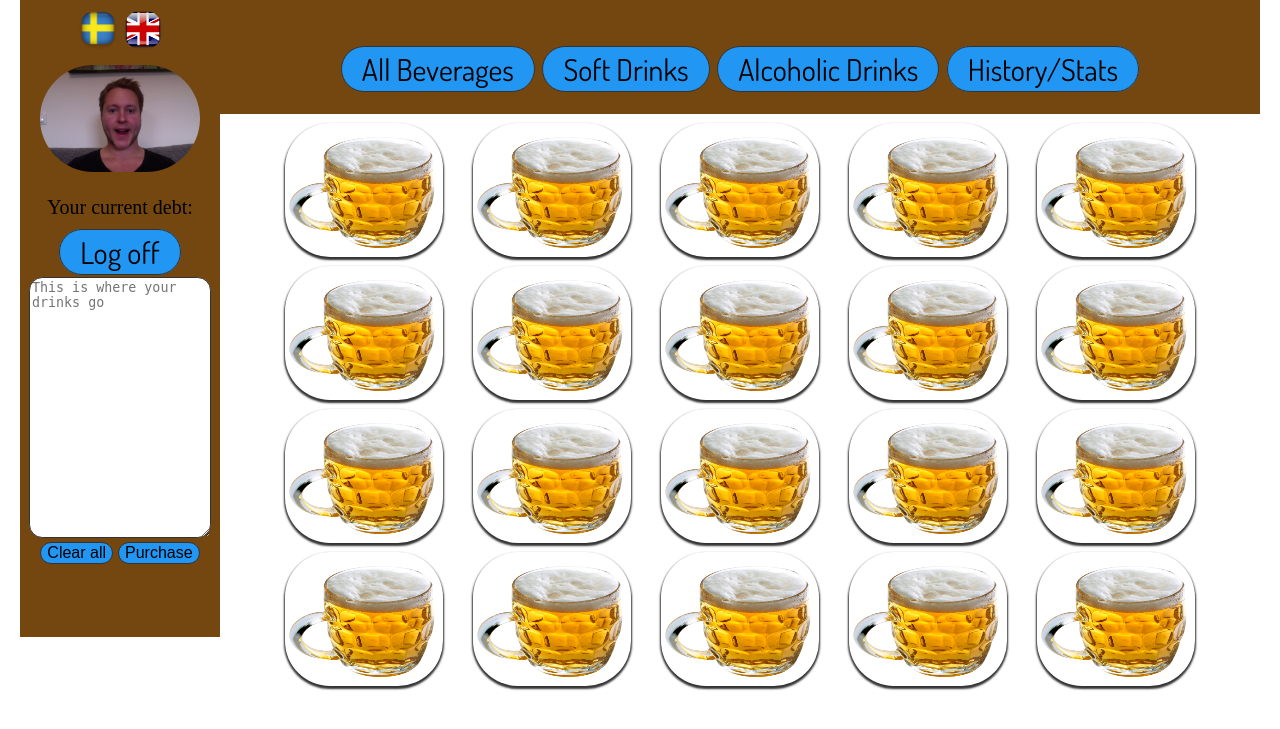
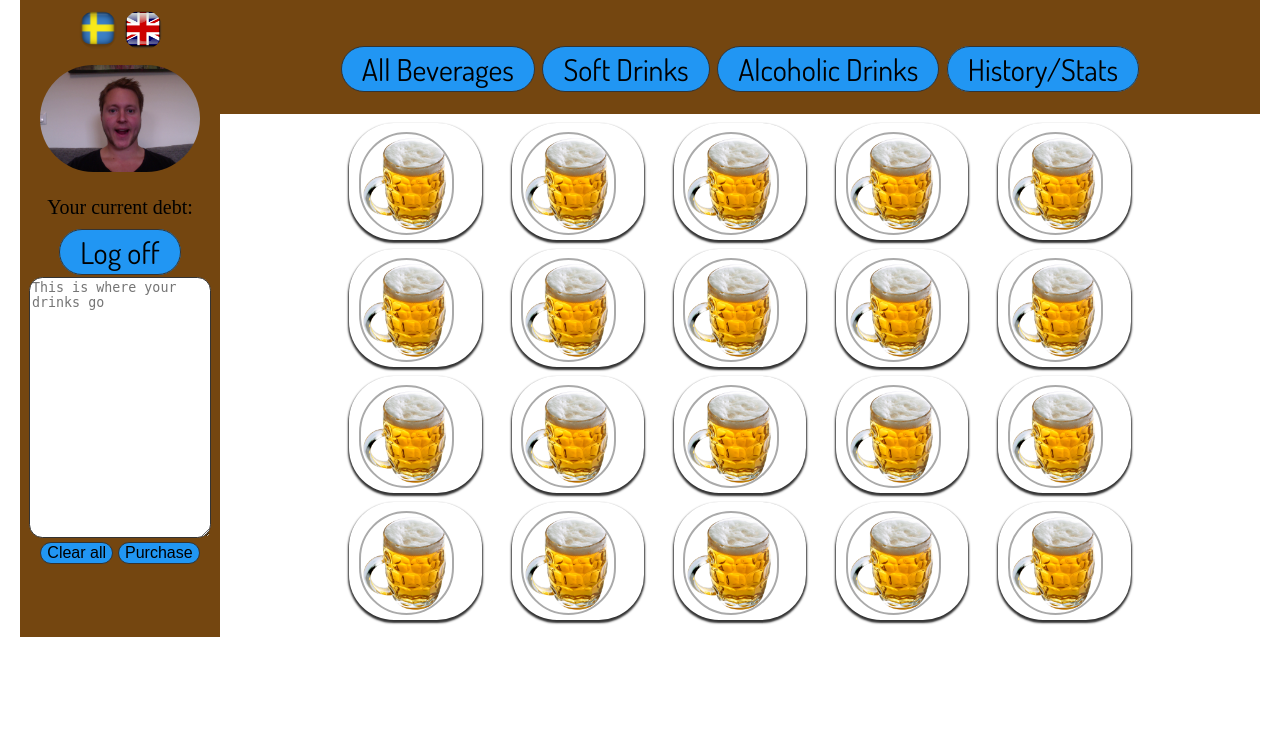
Before and after one commit to LaChapeliere/ipup, a PHP site: page /html/index.html in a window 1280 px wide. Shown: the top 729 px of the page. Run offline with PHP 8.4, Linux system fonts and the light colour scheme; some libraries are stand-ins or nearby versions.

Commit message:
Adding a class to the beverages images
Adding a class to the beverages images so they can be manipulated in css
Plus adding and example of manipulation in style.css

```diff
--- a/css/style.css
+++ b/css/style.css
@@ -233,6 +233,11 @@ input:checked + .slider:before {
 
 }
 
+.beverageImg {
+    width: 80%;
+    border: 2px solid #aaaaaa;
+}
+
 /*Stuff only related to the history/stats page!*/
 
 #historycontent {
--- a/scripts/beverages.js
+++ b/scripts/beverages.js
@@ -25,6 +25,7 @@ function Slot(beer_id, name, price, amount, category, displayBlock) {
             img = document.createElement("img");
         img.setAttribute("src", path);
         img.setAttribute("alt", category);
+        img.className = "beverageImg";
         display.appendChild(img);
     }
 }
```
